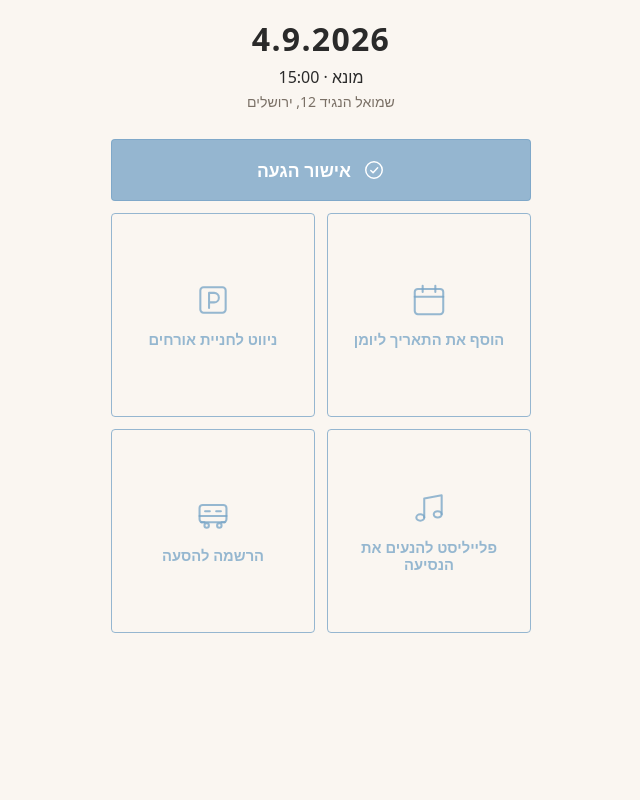
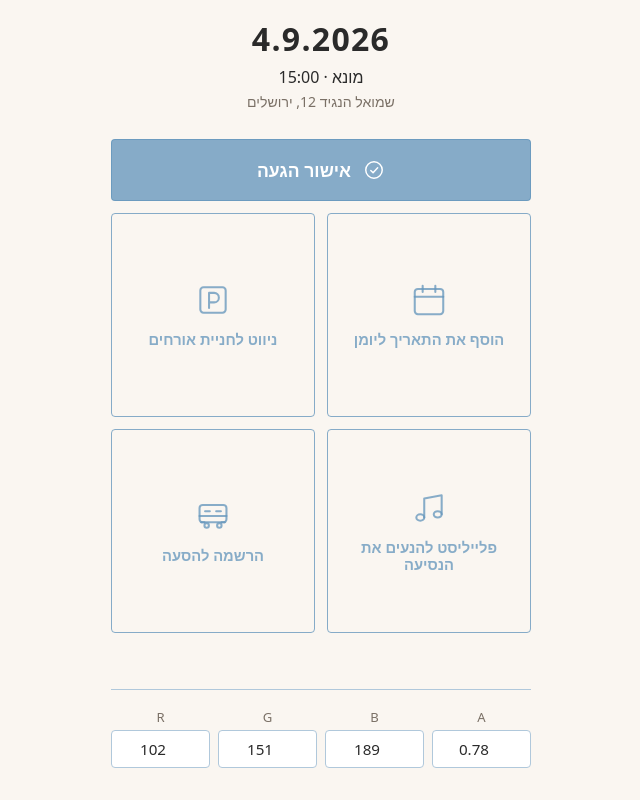
Before and after one commit to galiddo/YehonantanAndHadar, a website: page index.html in a window 1280 px wide. Shown: the part 373-1173 px from the top of the page, without its empty margins (319-959 px from the left). Before the commit the page ends 1038 px from the top, so only its background shows below. Drawn offline with Linux system fonts and the light colour scheme; a web font is replaced by a local one.

Commit message:
Accent -> rgba(102,151,189,0.78); add live RGBA picker below main

```diff
--- a/index.html
+++ b/index.html
@@ -19,8 +19,8 @@
 
     :root {
       --bg:        #faf6f1;
-      --gold:      rgba(121, 165, 199, 0.78);
-      --gold-soft: #b9d0e0;
+      --gold:      rgba(102, 151, 189, 0.78);
+      --gold-soft: #b0c8db;
       --text:      #2a2a2a;
       --muted:     #7a7066;
     }
@@ -141,8 +141,8 @@
       gap: 12px;
     }
     .btn-primary:hover, .btn-primary:active {
-      background: #557488;
-      border-color: #557488;
+      background: #476a84;
+      border-color: #476a84;
     }
     .btn-primary-icon {
       width: 22px;
@@ -369,7 +369,7 @@
     .form-info {
       margin-bottom: 14px;
       padding: 12px 14px;
-      background: rgba(121, 165, 199, 0.16);
+      background: rgba(102, 151, 189, 0.16);
       border: 1px solid var(--gold-soft);
       border-radius: 4px;
       font-family: 'Felix007', system-ui, sans-serif;
@@ -411,7 +411,7 @@
     }
     .form-status.success {
       display: block;
-      background: rgba(121, 165, 199, 0.16);
+      background: rgba(102, 151, 189, 0.16);
       color: var(--gold);
       border: 1px solid var(--gold-soft);
     }
@@ -421,6 +421,40 @@
       color: #b03a2e;
       border: 1px solid #f5b7b1;
     }
+
+    .color-picker {
+      width: 100%;
+      display: grid;
+      grid-template-columns: repeat(4, 1fr);
+      gap: 8px;
+      margin-top: 32px;
+      padding-top: 18px;
+      border-top: 1px solid var(--gold-soft);
+    }
+
+    .color-picker label {
+      display: flex;
+      flex-direction: column;
+      align-items: center;
+      gap: 4px;
+      font-family: 'Felix007', system-ui, sans-serif;
+      font-size: 0.82rem;
+      color: var(--muted);
+    }
+
+    .color-picker input {
+      width: 100%;
+      padding: 8px;
+      background: #fff;
+      border: 1px solid var(--gold-soft);
+      border-radius: 4px;
+      font-family: 'Felix007', system-ui, sans-serif;
+      font-size: 0.95rem;
+      color: var(--text);
+      text-align: center;
+      outline: none;
+    }
+    .color-picker input:focus { border-color: var(--gold); }
   </style>
 </head>
 
@@ -487,6 +521,13 @@
         <span class="btn-tile-label">הרשמה להסעה</span>
       </button>
     </div>
+    </div>
+
+    <div class="color-picker" dir="ltr" aria-label="accent color picker">
+      <label>R<input id="cp-r" type="number" min="0" max="255" value="102"/></label>
+      <label>G<input id="cp-g" type="number" min="0" max="255" value="151"/></label>
+      <label>B<input id="cp-b" type="number" min="0" max="255" value="189"/></label>
+      <label>A<input id="cp-a" type="number" min="0" max="1" step="0.01" value="0.78"/></label>
     </div>
 
   </main>
@@ -786,6 +827,27 @@
       URL.revokeObjectURL(url);
       setTimeout(closeSheet, 300);
     }
+
+    // ─── Live accent color picker ───
+    (function() {
+      var r = document.getElementById('cp-r');
+      var g = document.getElementById('cp-g');
+      var b = document.getElementById('cp-b');
+      var a = document.getElementById('cp-a');
+      if (!r) return;
+      function clamp(v, lo, hi) { return Math.max(lo, Math.min(hi, v)); }
+      function update() {
+        var rv = clamp(parseInt(r.value, 10) || 0, 0, 255);
+        var gv = clamp(parseInt(g.value, 10) || 0, 0, 255);
+        var bv = clamp(parseInt(b.value, 10) || 0, 0, 255);
+        var av = clamp(parseFloat(a.value) || 0, 0, 1);
+        document.documentElement.style.setProperty('--gold', 'rgba(' + rv + ',' + gv + ',' + bv + ',' + av + ')');
+      }
+      [r, g, b, a].forEach(function(el) {
+        el.addEventListener('input', update);
+        el.addEventListener('change', update);
+      });
+    })();
   </script>
 </body>
 </html>
```
